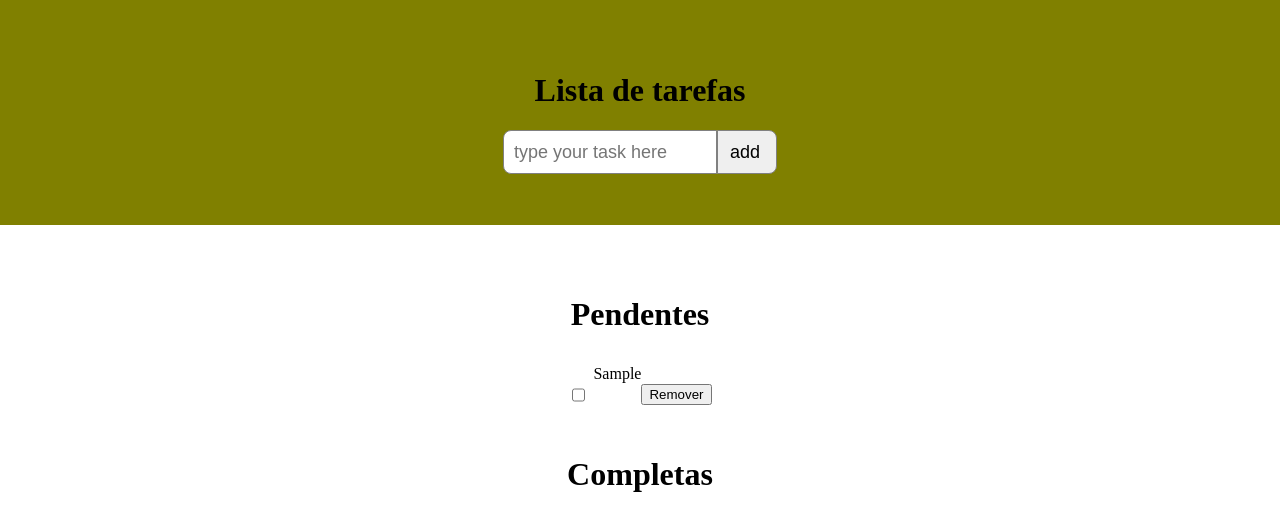
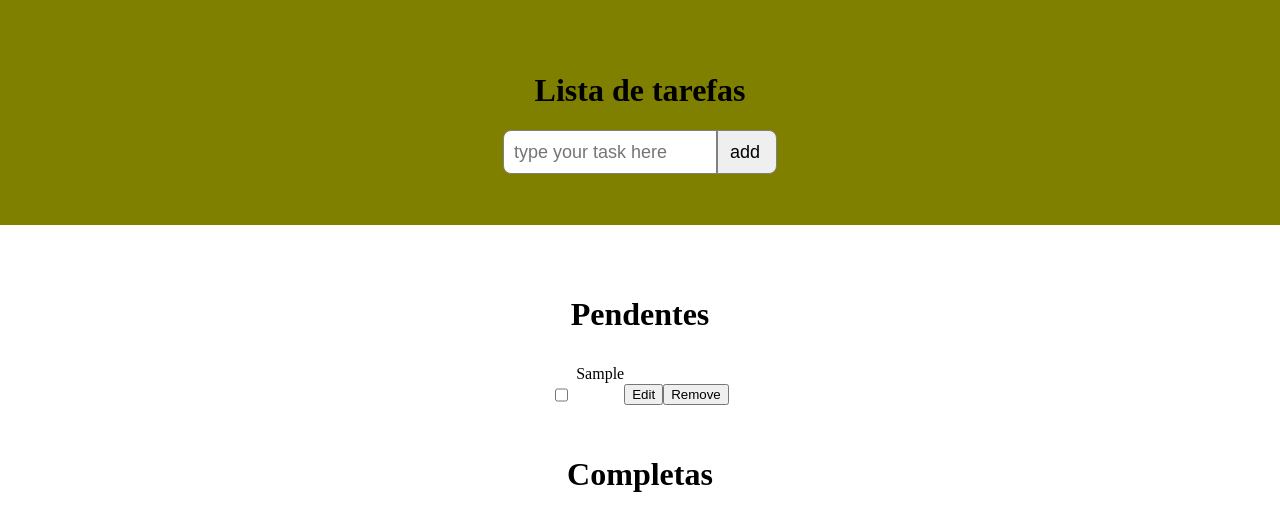
Before and after one commit to EzequielPrezotto/aula_frontend_cesar, a React (Create React App) app in the folder my-app/: page / in a window 1280 px wide. Both pictures are taken after typing "Sample" into the empty fields and a click on the button "add". Shown: the top 530 px of the page. Built offline with nearby package versions, Linux system fonts and the light colour scheme.

Commit message:
Add edit feature

```diff
--- a/my-app/src/App.tsx
+++ b/my-app/src/App.tsx
@@ -25,6 +25,15 @@ const App: React.FC = () => {
   const handleRemoveTask = (task: Task): void => {
     const filteredTasks = taskList.filter((t) => t.name !== task.name);
     setTaskList(filteredTasks);
+  };
+
+  const handleEditTask = (task: Task, newName: string) => {
+    const index = taskList.findIndex((t) => t.name === task.name);
+    if (index !== -1) {
+      const updatedTaskList = [...taskList];
+      updatedTaskList[index].name = newName;
+      setTaskList(updatedTaskList);
+    }
   };
 
   const addTask = (): void => {
@@ -69,13 +78,25 @@ const App: React.FC = () => {
         <div className='pending'>
           <h1>Pendentes</h1>
           {taskList.filter(isNotCompleted).map( (task: Task, key: number) => {
-            return <TaskItem key={key} task={task} onComplete={handleTaskStatus} onRemove={handleRemoveTask}/>
+            return <TaskItem
+            key={key}
+            task={task}
+            onComplete={handleTaskStatus}
+            onRemove={handleRemoveTask}
+            onEdit={handleEditTask}
+            />
           })}
         </div>
         <div className='done'>
           <h1>Completas</h1>
           {taskList.filter(isCompleted).map( (task: Task, key: number) => {
-            return <TaskItem key={key} task={task} onComplete={handleTaskStatus} onRemove={handleRemoveTask}/>
+            return <TaskItem
+            key={key}
+            task={task}
+            onComplete={handleTaskStatus}
+            onRemove={handleRemoveTask}
+            onEdit={handleEditTask}
+            />
           })}
         </div>
       </div>
--- a/my-app/src/components/TaskItem.tsx
+++ b/my-app/src/components/TaskItem.tsx
@@ -6,11 +6,15 @@ interface Props {
     task: Task;
     onComplete: (task:Task) => void
     onRemove: (task: Task) => void
+    onEdit: (task: Task, newName: string) => void
 }
 
-const TaskItem = ({ task, onComplete, onRemove }: Props) => {
+const TaskItem = ({ task, onComplete, onRemove, onEdit }: Props) => {
 
     const [isChecked, setIsChecked] = useState(task.completed);
+    const [isEditing, setIsEditing] = useState(false);
+    const [editedName, setEditedName] = useState(task.name);
+
     const handleOnChange = () => {
         setIsChecked(!isChecked);
         onComplete(task)
@@ -20,18 +24,41 @@ const TaskItem = ({ task, onComplete, onRemove }: Props) => {
         onRemove(task);
       };
 
-    return (
+      const handleEdit = () => {
+        if (isEditing) {
+          // Save the edited name when the "Edit" button is clicked again
+          onEdit(task, editedName);
+        }
+        setIsEditing(!isEditing);
+      };
+
+      const handleNameChange = (event: React.ChangeEvent<HTMLInputElement>) => {
+        setEditedName(event.target.value);
+      };
+
+
+      return (
         <div className="TaskItem">
-            <input
+          <input
             type="checkbox"
             id={task.name}
             name="completedCheckbox"
             checked={isChecked}
-            onChange={handleOnChange}/>
+            onChange={handleOnChange}
+          />
+          {isEditing ? (
+            <input
+              type="text"
+              value={editedName}
+              onChange={handleNameChange}
+            />
+          ) : (
             <span>{task.name}</span>
-            <button onClick={handleRemove}>Remover</button> {/* Remove button */}
+          )}
+          <button onClick={handleEdit}>{isEditing ? "Save" : "Edit"}</button>
+          <button onClick={handleRemove}>Remove</button>
         </div>
-    );
+      );
 }
 
 export default TaskItem
```
